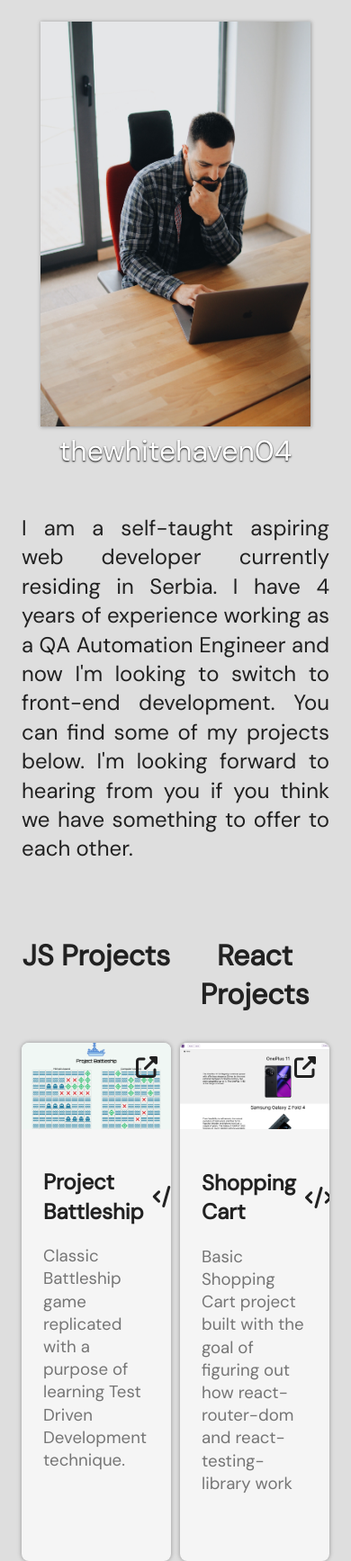
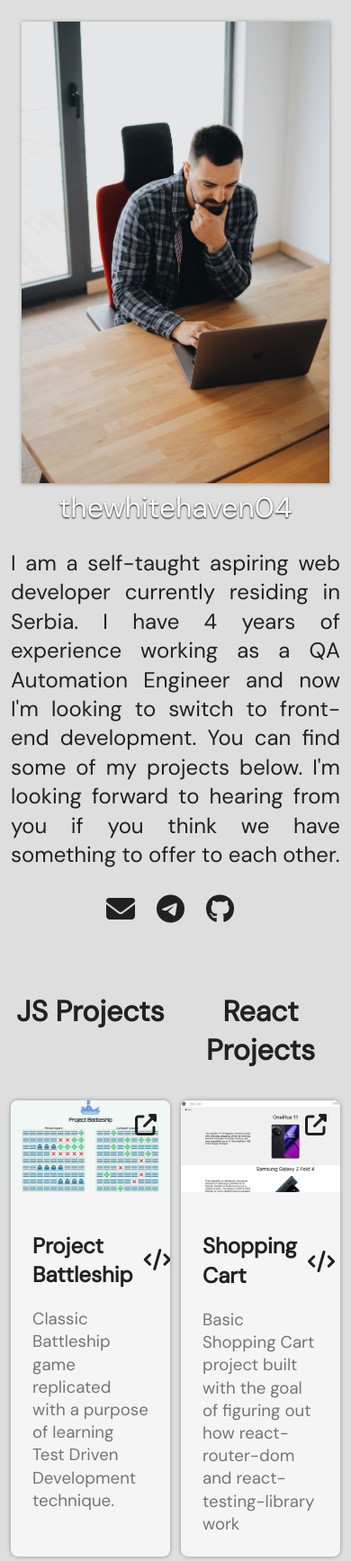
Before and after one commit to thewhitehaven04/PersonalPortfolio, a website built with webpack: page src/index.html in a window 390 px wide. Shown: the top 1735 px of the page at 90% size. Built offline with nearby package versions, Linux system fonts and the light colour scheme; files whose address does not match are found by name.

Commit message:
responsive header

```diff
--- a/src/index.html
+++ b/src/index.html
@@ -20,21 +20,36 @@
     ></script>
     <link
       rel="stylesheet"
-      href="styles/style.css"
-    />
-    <link
-      rel="stylesheet"
       href="https://fonts.googleapis.com/css?family=DM+Sans"
     />
     <link
       rel="stylesheet"
       href="https://fonts.googleapis.com/css?family=Space+Grotesk"
     />
+    <link
+      rel="stylesheet"
+      href="/src/styles/flex.css"
+    />
+    <link
+      rel="stylesheet"
+      href="/src/styles/positioning.css"
+    />
+    <link
+      rel="stylesheet"
+      href="/src/styles/style.css"
+    />
+    <link
+      rel="stylesheet"
+      href="/src/styles/box.css"
+    />
     <title>thewhitehaven04</title>
   </head>
   <body class="font-color-dark flex-column g-double">
-    <header class="mobile-flex-column mobile-flex-a-center max-w-100">
-      <article class="pos-relative float-left fit-cover margin-double">
+    <header
+      class="mobile-flex-column mobile-flex-a-center flex-row max-w-100 g-double pad-single"
+    >
+      <div class="mobile-flex-column g-double">
+        <article class="pos-relative float-left fit-cover margin-h-single">
           <picture>
             <source
               srcset="/src/resources/images/backgrounds/compressed_square.jpg"
@@ -49,7 +64,8 @@
             <img
               src="/src/resources/images/backgrounds/compressed_square.jpg"
               alt="thewhitehaven04"
-            class="max-w-300px b-shadow"
+              class="b-shadow"
+              id="photo"
             />
           </picture>
           <div
@@ -58,22 +74,36 @@
             thewhitehaven04
           </div>
         </article>
-      <p
-        class="font-s-large font-color-primary text-justify margin-double"
+        <p class="font-s-large font-color-primary text-justify">
+          I am a self-taught aspiring web developer currently residing in
+          Serbia. I have 4 years of experience working as a QA Automation
+          Engineer and now I'm looking to switch to front-end development. You
+          can find some of my projects below. I'm looking forward to hearing
+          from you if you think we have something to offer to each other.
+        </p>
+      </div>
+      <div
+        class="mobile-flex-row-reverse flex-column flex-j-space-between pad-single"
       >
-        I am a self-taught aspiring web developer currently residing in Serbia.
-        I have 4 years of experience working as a QA Automation Engineer and now
-        I'm looking to switch to front-end development. You can find some of my
-        projects below. I'm looking forward to hearing from you if you think we
-        have something to offer to each other.
-      </p>
         <button
           type="button"
           id="theme-toggle"
           class="font-color-primary font-s-larger no-border"
         ></button>
+        <div class="mobile-flex-row flex-column g-quadruple font-s-larger">
+          <a href="mailto:thewhitehaven04@gmail.com">
+            <i class="fa-solid fa-envelope font-color-primary"></i>
+          </a>
+          <a href="https://t.me/Northern_L1ghts">
+            <i class="fa-brands fa-telegram font-color-primary"></i>
+          </a>
+          <a href="https://github.com/thewhitehaven04">
+            <i class="fa-brands fa-github font-color-primary"></i>
+          </a>
+        </div>
+      </div>
     </header>
-    <main class="pad-double g-double">
+    <main class="pad-single g-double">
       <h1 class="font-s-larger text-center font-color-primary grid-header">
         JS Projects
       </h1>
@@ -163,8 +193,8 @@
             </div>
           </div>
           <p class="font-s-normal font-color-secondary">
-            Basic weather application developed with a purpose of learning the
-            basics of JavaScript asynchronicity, Event Loop and Fetch API.
+            Basic weather application developed as a way to learn the basics of
+            JavaScript asynchronicity, event loop, Promises and the Fetch API.
           </p>
         </div>
       </article>
--- /dev/null
+++ b/src/styles/box.css
@@ -0,0 +1,51 @@
+/** utility classes for box model properties */
+/** dimensions */
+.w-100 {
+  width: 100%;
+}
+
+.h-100 {
+  height: 100%;
+}
+
+.min-w-max-content {
+  min-width: max-content;
+}
+
+.max-w-90 {
+  max-width: 90%;
+}
+
+.max-w-100 {
+  max-width: 100%;
+}
+
+.w-32px {
+  width: 32px;
+}
+
+/** padding styles */
+.pad-single {
+  padding: 12px;
+}
+
+.pad-double {
+  padding: 24px;
+}
+
+.pad-h-double {
+  padding-left: 24px;
+  padding-right: 24px;
+}
+
+.margin-single {
+  margin: 12px;
+}
+
+.margin-h-single {
+  margin: 12px;
+}
+
+.margin-double {
+  margin: 24px;
+}
--- a/src/styles/flex.css
+++ b/src/styles/flex.css
@@ -42,19 +42,19 @@
 }
 
 .rg-single {
-  row-gap: 8px;
+  row-gap: 12px;
 }
 
 .rg-double {
-  row-gap: 16px;
+  row-gap: 24px;
 }
 
 .g-double {
-  gap: 10px;
+  gap: 12px;
 }
 
 .g-quadruple {
-  gap: 20px;
+  gap: 24px;
 }
 
 @media screen and (max-width: 480px) {
@@ -66,6 +66,11 @@
   .mobile-flex-row {
     display: flex;
     flex-direction: row;
+  }
+
+  .mobile-flex-row-reverse {
+    display: flex;
+    flex-direction: row-reverse;
   }
 
   .mobile-flex-a-center {
--- /dev/null
+++ b/src/styles/positioning.css
@@ -0,0 +1,17 @@
+/** positioning styles */
+.pos-relative {
+  position: relative;
+}
+
+.pos-absolute {
+  position: absolute;
+}
+
+.top-right-position {
+  top: 15px;
+  right: 15px;
+}
+
+.bottom-position {
+  bottom: 15px;
+}
--- a/src/styles/style.css
+++ b/src/styles/style.css
@@ -1,5 +1,4 @@
-@import url('/node_modules/normalize.css/normalize.css');
-@import url('/src/styles/flex.css');
+@import url("/node_modules/normalize.css/normalize.css");
 
 /** document-wide styles */
 :root {
@@ -9,16 +8,16 @@
 }
 
 body {
-  font-family: DM Sans, -apple-system, BlinkMacSystemFont, 'Segoe UI', Roboto,
-    Helvetica, Arial, sans-serif, 'Apple Color Emoji', 'Segoe UI Emoji',
-    'Segoe UI Symbol';
+  font-family: DM Sans, -apple-system, BlinkMacSystemFont, "Segoe UI", Roboto,
+    Helvetica, Arial, sans-serif, "Apple Color Emoji", "Segoe UI Emoji",
+    "Segoe UI Symbol";
   margin: 0 auto;
 
   --max-main-width: 100vw;
   --bg-color: #dedede;
   --font-color-primary: #212121;
   --font-color-secondary: #757575;
-  --font-header: 'Space Grotesk';
+  --font-header: "Space Grotesk";
   --shadow-color: #9e9e9e;
   --card-color: #f5f5f5;
   background-color: var(--bg-color);
@@ -34,6 +33,20 @@ body.dark-theme {
   --bg-color: #1a1625;
 }
 
+.background {
+  background-color: #dedede;
+  opacity: 0.3;
+  background-image: repeating-radial-gradient(
+      circle at 0 0,
+      transparent 0,
+      #dedede 20px
+    ),
+    repeating-linear-gradient(#ffffff55, #ffffff);
+  position: fixed;
+  width: 100vw;
+  height: 100vh;
+}
+
 button {
   background-color: inherit;
 }
@@ -41,6 +54,10 @@ button {
 p {
   padding: 0px;
   margin: 0px;
+}
+
+a {
+  text-decoration: none;
 }
 
 .no-border {
@@ -77,24 +94,6 @@ main {
   grid-column: 2;
 }
 
-/** positioning styles */
-.pos-relative {
-  position: relative;
-}
-
-.pos-absolute {
-  position: absolute;
-}
-
-.top-right-position {
-  top: 15px;
-  right: 15px;
-}
-
-.bottom-position {
-  bottom: 15px;
-}
-
 @media screen and (max-width: 1080px) and (min-width: 481px) {
   body {
     --max-main-width: 100vw;
@@ -114,58 +113,6 @@ main {
   header {
     padding: 0px;
   }
-}
-
-/** utility classes */
-/** dimensions */
-.w-100 {
-  width: 100%;
-}
-
-.h-100 {
-  height: 100%;
-}
-
-.min-w-max-content {
-  min-width: max-content;
-}
-
-.max-w-90 {
-  max-width: 90%;
-}
-
-.max-w-100 {
-  max-width: 100%;
-}
-
-.max-w-300px {
-  max-width: 300px;
-}
-
-.w-32px {
-  width: 32px;
-}
-
-/** padding styles */
-.pad-single {
-  padding: 12px;
-}
-
-.pad-double {
-  padding: 24px;
-}
-
-.pad-h-double {
-  padding-left: 24px;
-  padding-right: 24px;
-}
-
-.margin-single {
-  margin: 12px;
-}
-
-.margin-double {
-  margin: 24px;
 }
 
 /** text styles */
@@ -240,3 +187,14 @@ main {
 .float-left {
   float: left;
 }
+
+#photo {
+  max-width: 350px;
+}
+
+@media screen and (max-width: 480px) {
+  #photo {
+    width: 100%;
+    max-width: none;
+  }
+}
```
Also changed, not shown: src/index.js (+11 -8 lines). Lines whose indentation alone changed are shown as unchanged.
